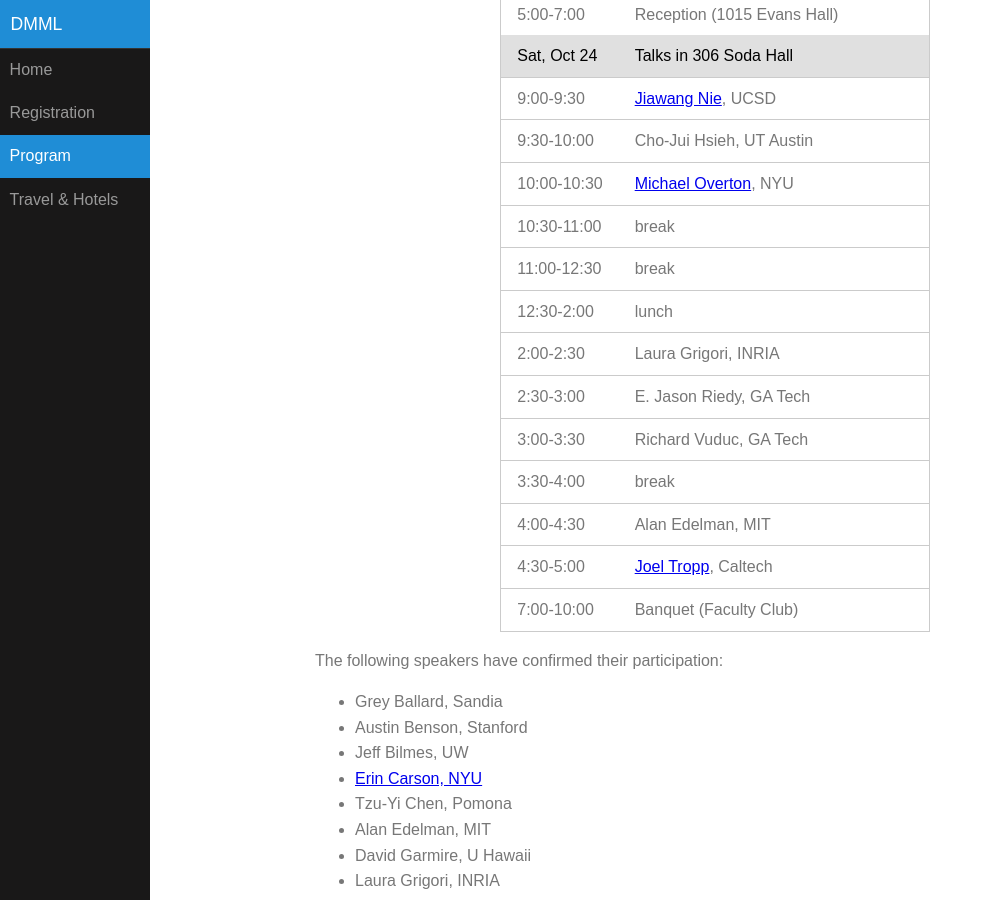
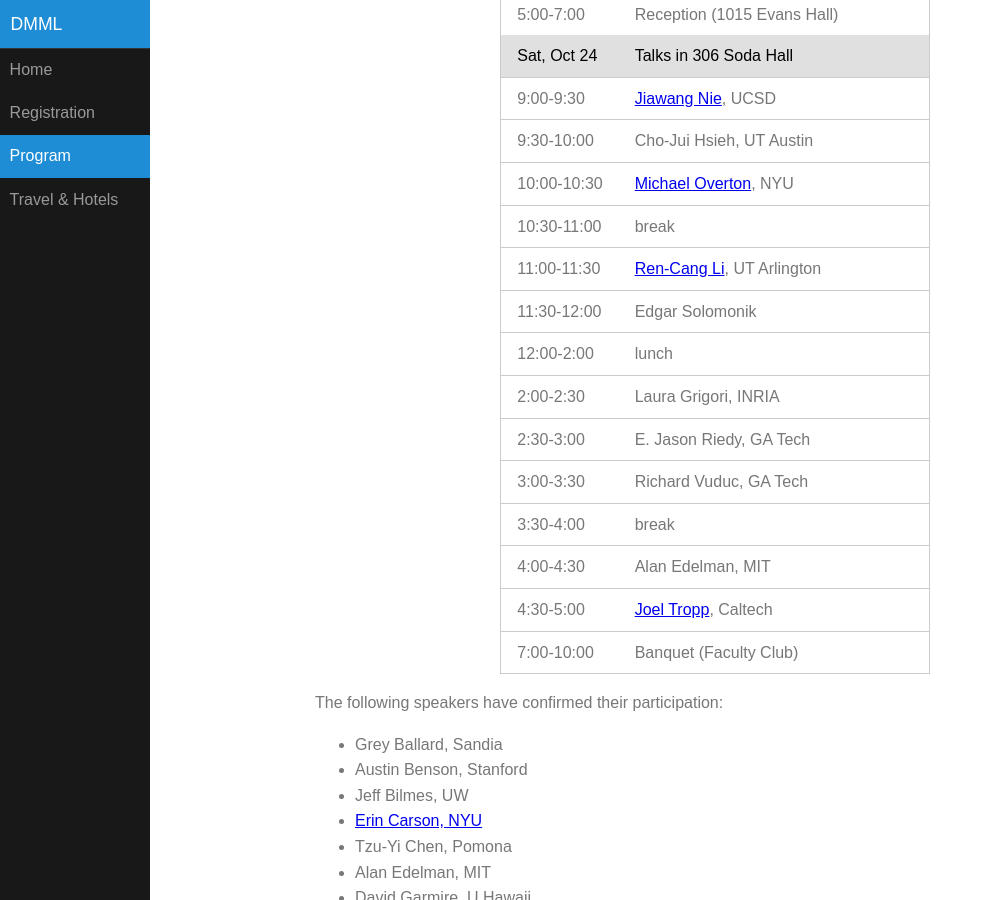
Before and after one commit to dbindel/dmml, a Jekyll site: the page built from program.html, in a window 1280 px wide and 900 px high, scrolled down 851 px. Shown: the whole window, without its empty margins (0-993 px from the left). Built offline with Jekyll 4.4.1, drawn with Linux system fonts in a browser that asks for light colours; formulas are drawn with MathJax 3.

Commit message:
Added Edgar and Ren-Cang to schedule.

```diff
--- a/_data/schedule.yml
+++ b/_data/schedule.yml
@@ -34,9 +34,11 @@
       name: Michael Overton
     - time: 10:30-11:00
       name: break
-    - time: 11:00-12:30
-      name: break
-    - time: 12:30-2:00
+    - time: 11:00-11:30
+      name: Ren-Cang Li
+    - time: 11:30-12:00
+      name: Edgar Solomonik
+    - time: 12:00-2:00
       name: lunch
     - time: 2:00-2:30
       name: Laura Grigori
```
